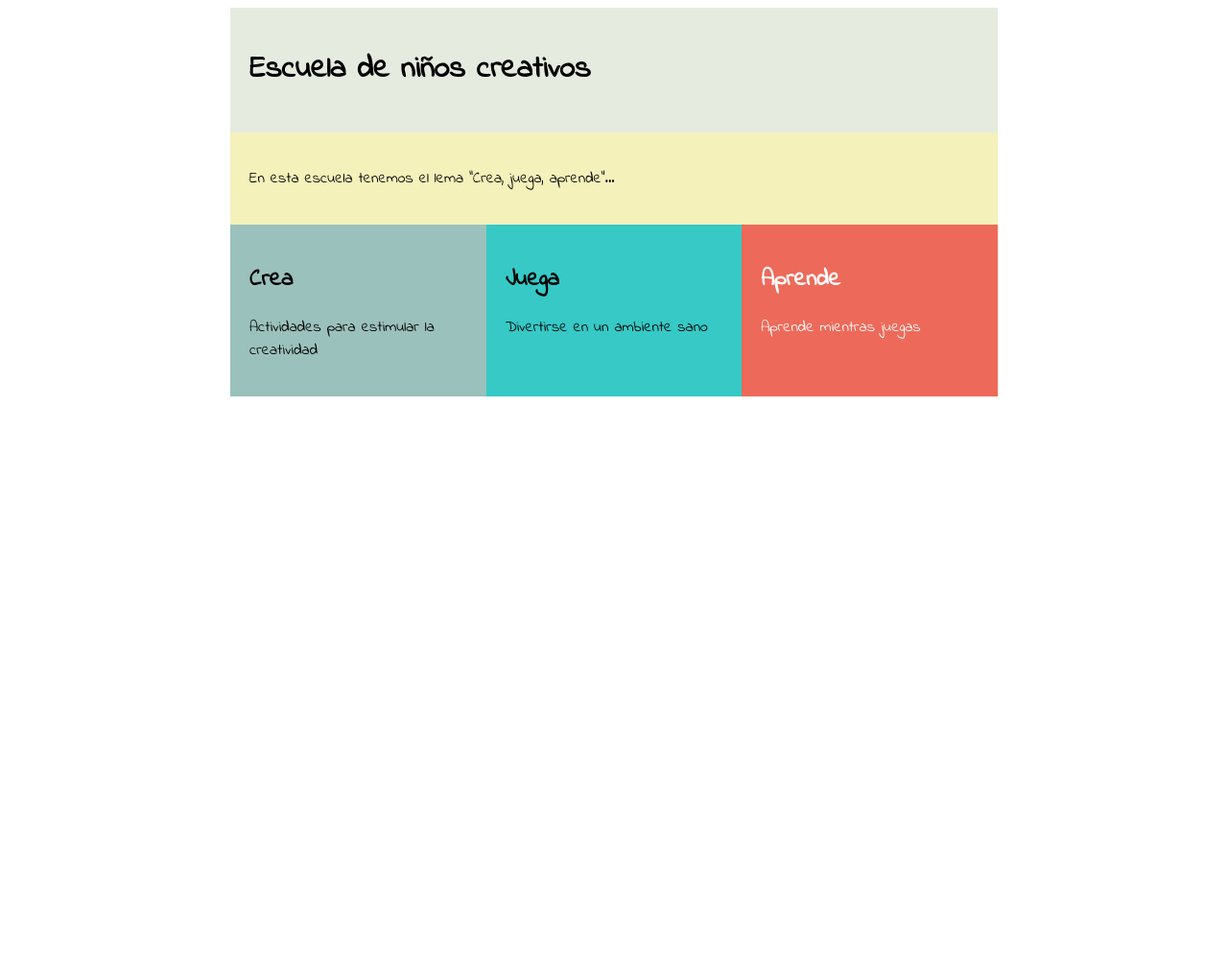
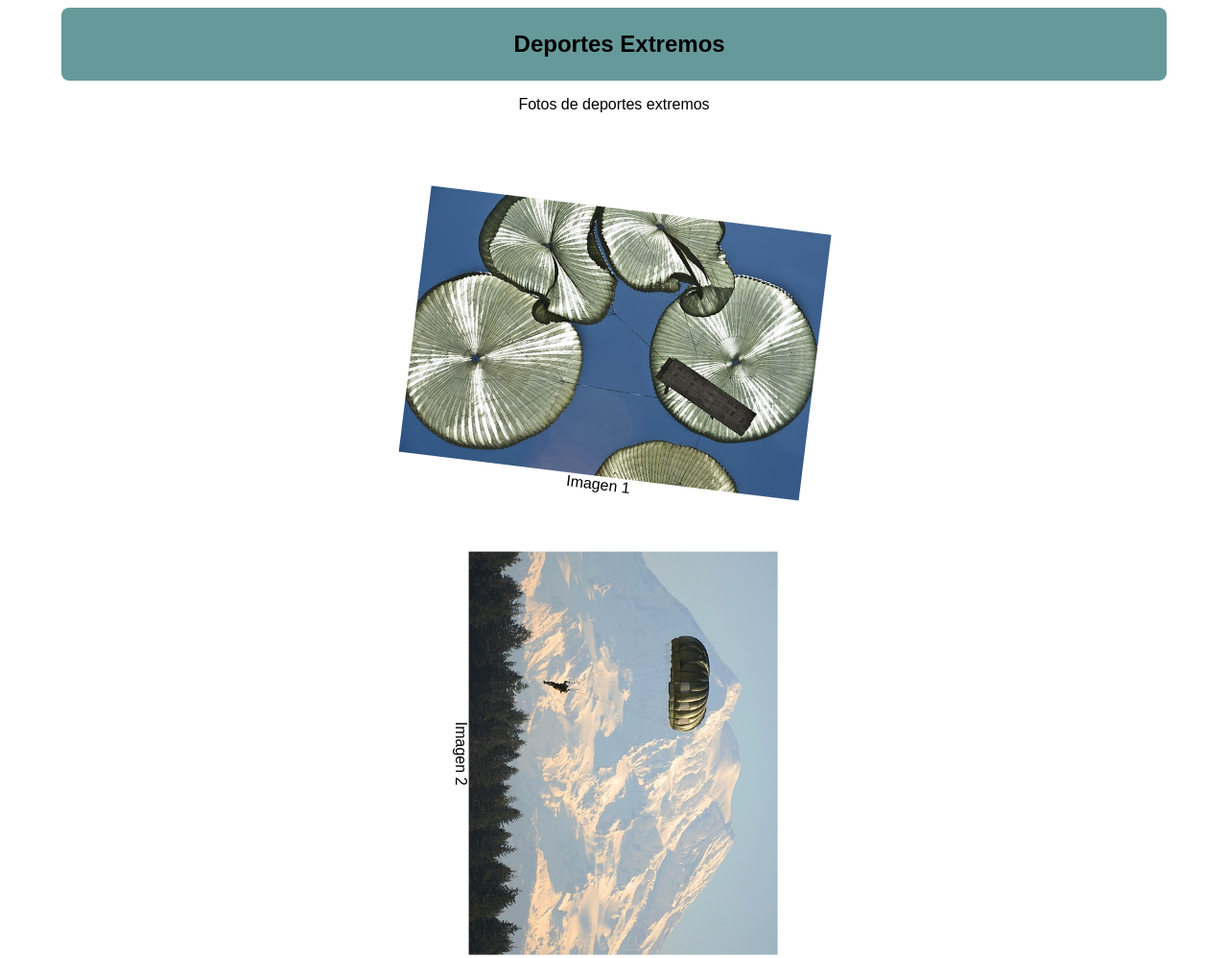
Before and after one commit to yossenj/nextU_unidad_2, a plain HTML site: page index.html in a window 1280 px wide. Shown: the top 998 px of the page at 96% size. Before the commit the page ends 800 px from the top, so only its background shows below. Drawn offline with Linux system fonts and the light colour scheme.

Commit message:
Ejercicio de Codificación 1 Transformaciones

```diff
--- a/css/estilos.css
+++ b/css/estilos.css
@@ -1,77 +1,49 @@
 body {
-	font-family: Indie Flower;
+	font-family: Arial;
+	width: 90%;
+	margin-left: 5%;
+	text-align: center;
 }
 
-.container {
-	margin: 0;
-	padding: 0;
-	width: 100%;
+header {
+	padding: 1vh 1vw;
+	margin-bottom: 1vh;
+	border-radius: 1vh;
+	background-color: #669999;
 }
 
-.container div {
-	box-sizing: border-box;
-	min-width: 150px;
-	padding: 20px;
+#contenido {
+	margin: 1%;
+}
+#contenido img
+{
+	max-width: 420px;
+}
+#imagen1
+{
+	margin: 100px;
+	transform: rotate(7deg);
+}
+#imagen2
+{
+	margin: 100px;
+	transform: rotate(90deg);
+}
+#imagen3
+{
+	margin: 100px;
+	transform: rotate(-10deg);
 }
 
-.c1 {
-	color: black;
-	background-color: #E6EBE0;
+header h1 {
+	padding-left: 1%;
+	font-size: 1.5em;
 }
 
-.c2 {
-	color: black;
-	background-color: #F4F1BB;
+footer {
+	font-size: 0.8em;
+	border-top: solid 2px #1f47a8;
+	padding-top: 1vw;
+	margin-top: 1vw;
+	text-align: center;
 }
-
-.c3 {
-	color: black;
-	background-color: #9BC1BC;
-}
-
-.c4 {
-	color: black;
-	background-color: #36C9C6;
-}
-
-.c5 {
-	color: white;
-	background-color: #ED6A5A;
-}
-
-.container {
-	display: -webkit-flex;
-	display: flex;
-	-webkit-flex-flow: row wrap;
-	flex-flow: row wrap;
-}
-
-.c1,.c2,.c3,.c4,.c5
-{
-	width: 100%;
-}
-@media (min-width: 600px){
-	.c2,.c3,.c4,.c5
-	{
-		width: 50%;
-	}
-}
-@media (min-width: 800px) {
-.c1 {
-width: 100%;
-}
-
-.c2 {
-width: 100%;
-}
-
-.c3, .c4, .c5 {
-width: 33.33%;
-}
-
-.container {
-width: 800px;
-margin-left: auto;
-margin-right: auto;
-}
-}
--- a/index.html
+++ b/index.html
@@ -1,34 +1,35 @@
-
-<!DOCTYPE html>
-<html lang="en">
+<html>
 <head>
-	<title>Escuela de Niños creativos</title>
-	<link href='https://fonts.googleapis.com/css?family=Indie+Flower' rel='stylesheet' type='text/css'>
+	<title>Deportes</title>
 	<link rel="stylesheet" href="css/estilos.css">
 	<meta charset="utf-8">
-
+	<meta name="viewport" content="width=device-width, initial-scale=1.0">
 </head>
 <body>
-<div class="container" role="main">
-	<div class="c1">
-		<h1>Escuela de niños creativos</h1>
-	</div>
-	<div class="c2">
-		<p>En esta escuela tenemos el lema "Crea, juega, aprende"...</p>
-	</div>
-	<div class="c3">
-		<h2>Crea</h2>
-		<p>Actividades para estimular la creatividad</p>
-	</div>
-	<div class="c4">
-		<h2>Juega</h2>
-		<p>Divertirse en un ambiente sano</p>
-	</div>
-	<div class="c5">
-		<h2>Aprende</h2>
-		<p>Aprende mientras juegas</p>
-	</div>
-</div>
+<header>
+	<h1>
+		Deportes Extremos
+	</h1>
+</header>
+<section id="contenido">
+	<p>Fotos de deportes extremos</p>
+	<figure id="imagen1">
+		<img src="imagenes/imagen1.jpg">
+		<figcaption>Imagen 1</figcaption>
+	</figure>
+	<figure id="imagen2">
+		<img src="imagenes/imagen2.jpg">
+		<figcaption>Imagen 2</figcaption>
+	</figure>
+	<figure id="imagen3">
+		<img src="imagenes/imagen3.jpg">
+		<figcaption>Imagen 3</figcaption>
+	</figure>
 
+</section>
+
+<footer>
+	Derechos Reservados
+</footer>
 </body>
 </html>
```
Also changed, not shown: fuentes/Lato-Black.ttf (deleted), fuentes/Lato-BlackItalic.ttf (deleted), fuentes/Lato-Bold.ttf (deleted), fuentes/Lato-BoldItalic.ttf (deleted), fuentes/Lato-Hairline.ttf (deleted), fuentes/Lato-HairlineItalic.ttf (deleted), fuentes/Lato-Italic.ttf (deleted), fuentes/Lato-Light.ttf (deleted), fuentes/Lato-LightItalic.ttf (deleted), fuentes/Lato-Regular.ttf (deleted), imagenes/imagen1.jpg (added), imagenes/imagen2.jpg (added), imagenes/imagen3.jpg (added).
